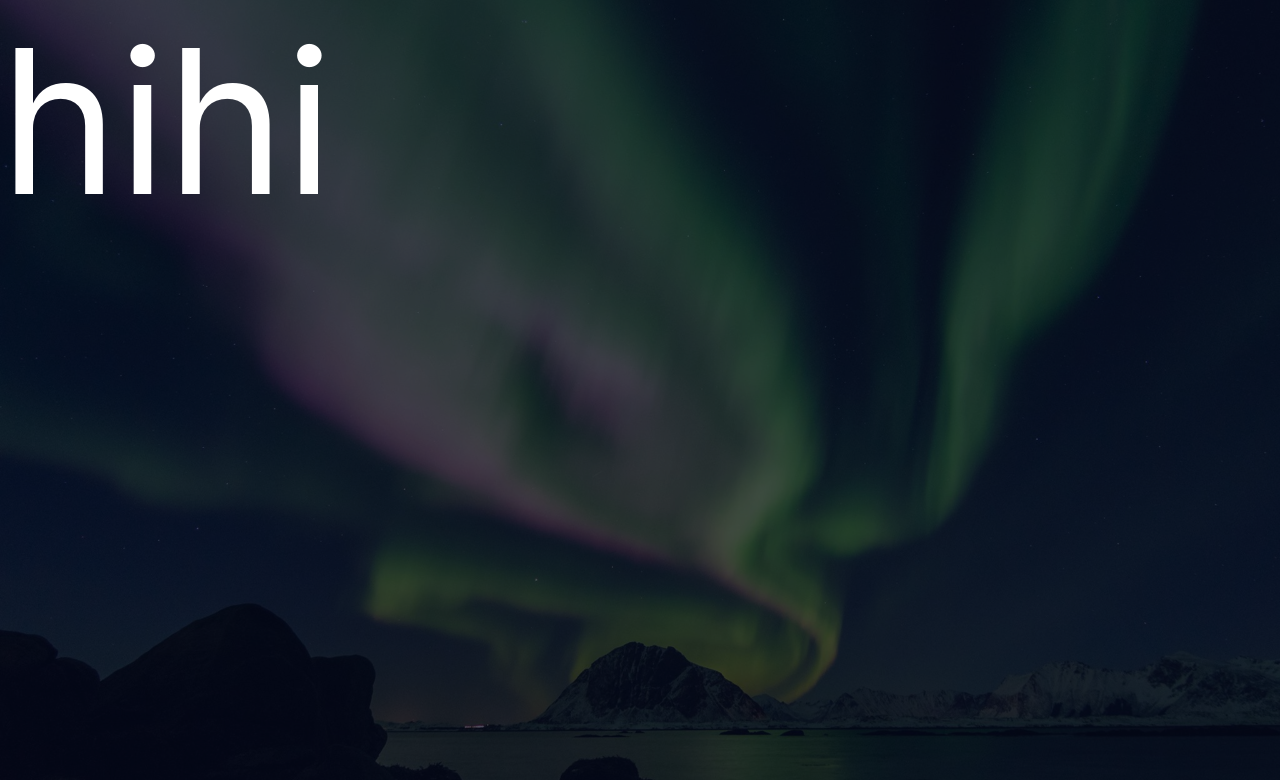
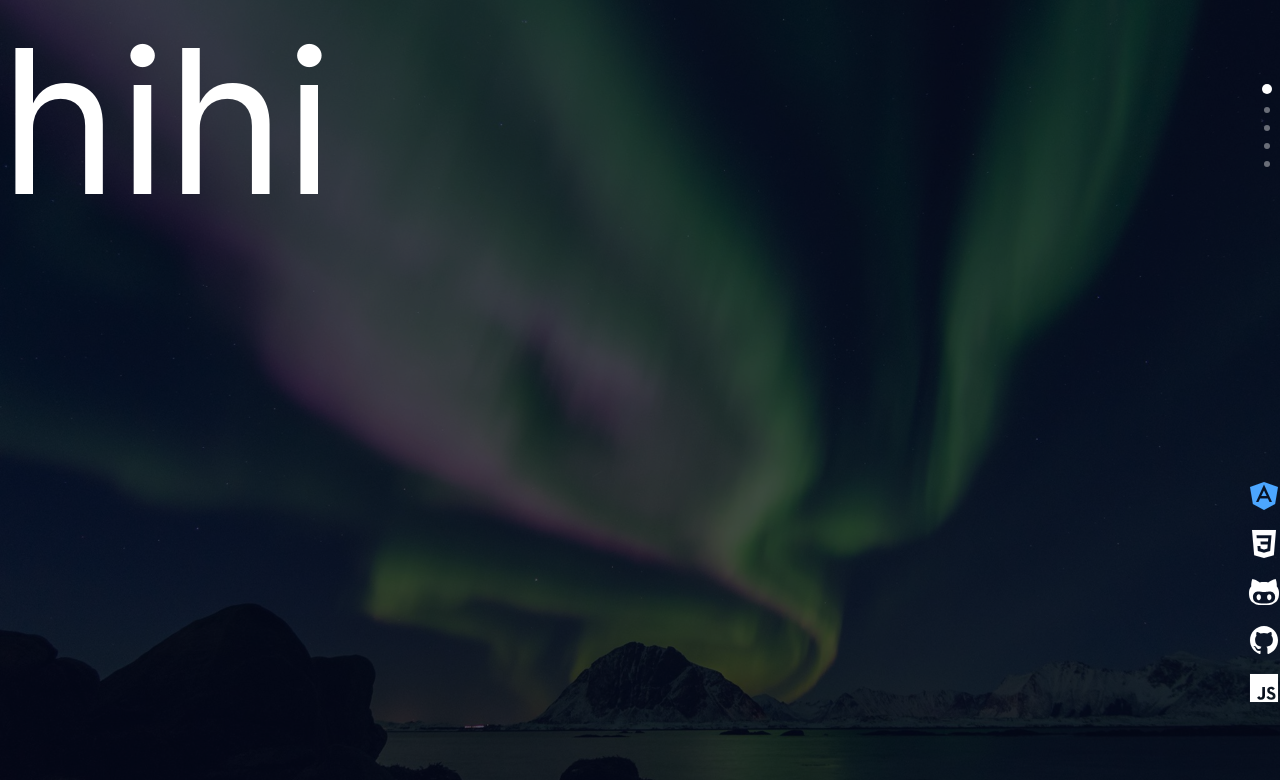
Before and after one commit to SatsiTek/satsi-event-FE, a React (Create React App) app: page / in a window 1280 px wide. Shown: the top 780 px of the page. Built offline with nearby package versions, Linux system fonts and the light colour scheme.

Commit message:
done slide

```diff
--- a/public/index.html
+++ b/public/index.html
@@ -39,5 +39,13 @@
       To begin the development, run `npm start` or `yarn start`.
       To create a production bundle, use `npm run build` or `yarn build`.
     -->
+    <script
+      type="module"
+      src="https://unpkg.com/ionicons@5.5.2/dist/ionicons/ionicons.esm.js"
+    ></script>
+    <script
+      nomodule
+      src="https://unpkg.com/ionicons@5.5.2/dist/ionicons/ionicons.js"
+    ></script>
   </body>
 </html>
--- /dev/null
+++ b/src/components/Sidebar/index.jsx
@@ -0,0 +1,43 @@
+import React from "react";
+import "./style.css";
+const Sidebar = ({ position, eventArray, handleClick }) => {
+  return (
+    <React.Fragment>
+      <div id="fp-nav-wrapper">
+        <div id="fp-nav" class="right" style={{ marginTop: "-56px" }}>
+          <ul>
+            {eventArray.map((event, index) => {
+              return (
+                <li>
+                  <a
+                    href={`#${event.href}`}
+                    onClick={() => handleClick(index)}
+                    class={position === index ? "active" : ""}
+                  >
+                    <span></span>
+                  </a>
+                </li>
+              );
+            })}
+          </ul>
+        </div>
+      </div>
+
+      <nav class="main-menu">
+        <ul class="links" id="qmenu">
+          {eventArray.map((event, index) => {
+            return (
+              <li class={position === index ? "active" : ""}>
+                <a href={`#${event.href}`} onClick={() => handleClick(index)}>
+                  {event.icon}
+                </a>
+              </li>
+            );
+          })}
+        </ul>
+      </nav>
+    </React.Fragment>
+  );
+};
+
+export default Sidebar;
--- /dev/null
+++ b/src/components/Sidebar/style.css
@@ -0,0 +1,95 @@
+#fp-nav-wrapper {
+  position: fixed;
+  top: 10%;
+  right: 0;
+  left: auto;
+  bottom: auto;
+  z-index: 100;
+}
+#fp-nav-wrapper #fp-nav {
+  position: relative;
+  margin-top: 0 !important;
+}
+#fp-nav.right,
+#fp-nav {
+  right: 0px;
+  margin-right: 32px;
+  position: absolute;
+  z-index: 2;
+  width: 100%;
+}
+ul,
+li {
+  list-style: none;
+  margin: 0;
+}
+#fp-nav ul li,
+.fp-slidesNav ul li {
+  height: 14px;
+  width: 100%;
+  margin: 4px;
+  margin-right: 0;
+}
+#fp-nav ul li a,
+.fp-slidesNav ul li a {
+  display: block;
+  position: relative;
+  z-index: 1;
+  width: 100%;
+  height: 100%;
+  cursor: pointer;
+  text-decoration: none;
+}
+#fp-nav ul li a span,
+.fp-slidesNav ul li a span {
+  border-radius: 50%;
+  position: absolute;
+  z-index: 1;
+  height: 6px;
+  width: 6px;
+  border: 0;
+  background: rgba(255, 255, 255, 0.4);
+  left: 50%;
+  top: 50%;
+  margin: -2px 0 0 -2px;
+  transition: all 0.1s ease-in-out;
+}
+#fp-nav ul li a.active span,
+#fp-nav ul li a.active:hover span {
+  margin-top: 0;
+  top: 0;
+  right: 0;
+  left: 45%;
+  width: 10px;
+  height: 10px;
+  background: white;
+  border-color: white;
+}
+.main-menu {
+  position: fixed;
+  top: auto;
+  right: 0;
+  left: auto;
+  bottom: 10%;
+  z-index: 100;
+  display: flex;
+}
+.main-menu ul li a {
+  text-align: center;
+  display: block;
+  height: 48px;
+  color: #ffffff;
+  font-size: 14px;
+  font-family: "Roboto", "Helvetica", sans-serif;
+  position: relative;
+  z-index: 1;
+}
+.main-menu ul li a ion-icon {
+  font-size: 32px;
+  vertical-align: middle;
+  transition: 0.3s;
+}
+.main-menu ul li a ion-icon:hover,
+.main-menu ul li.active a ion-icon {
+  color: #4ca6ff;
+}
--- a/src/components/Test1/index.jsx
+++ b/src/components/Test1/index.jsx
@@ -6,7 +6,7 @@ const Test1 = React.forwardRef((props, ref) => {
 
   return (
     <React.Fragment>
-      <div className="Test1" ref={ref}>
+      <div className="Test1" ref={ref} id={id}>
         {id}
       </div>
     </React.Fragment>
--- a/src/components/Wrapper/index.jsx
+++ b/src/components/Wrapper/index.jsx
@@ -1,23 +1,25 @@
 import React from "react";
+import Test1 from "../Test1/";
+import Sidebar from "../Sidebar";
 import "./Wrapper.css";
-import Test1 from "../Test1/";
 import _ from "lodash";
+
+const eventArray = [
+  { href: "hihi", icon: <ion-icon name="logo-angular"></ion-icon> },
+  { href: "hiha", icon: <ion-icon name="logo-css3"></ion-icon> },
+  { href: "hiho", icon: <ion-icon name="logo-octocat"></ion-icon> },
+  { href: "hihafaf", icon: <ion-icon name="logo-github"></ion-icon> },
+  { href: "concacon", icon: <ion-icon name="logo-javascript"></ion-icon> },
+];
+
 const Wrapper = () => {
   const [position, setPosition] = React.useState(0);
-  // const [y, setY] = React.useState(window.scrollY);
-
-  const length = 4;
+  const length = 5;
   const wrapperEls = React.useRef([]);
   const updatePosition = _.debounce((val) => {
     setPosition(val);
     console.log(position);
-  }, 300);
-  // const updateY = _.debounce((val) => {
-  //   setY(val);
-  // }, 200);
-  const updateHello = _.debounce((val) => {
-    console.log(val);
-  }, 200);
+  }, 150);
   const handleNavigation = React.useCallback(
     (e) => {
       let newPosition;
@@ -52,10 +54,16 @@ const Wrapper = () => {
   return (
     <React.Fragment>
       <div className="wrapper">
+        <Sidebar
+          position={position}
+          eventArray={eventArray}
+          handleClick={setPosition}
+        />
         <Test1 ref={(el) => (wrapperEls.current[0] = el)} id={"hihi"} />
         <Test1 ref={(el) => (wrapperEls.current[1] = el)} id={"hiha"} />
         <Test1 ref={(el) => (wrapperEls.current[2] = el)} id={"hiho"} />
         <Test1 ref={(el) => (wrapperEls.current[3] = el)} id={"hihafaf"} />
+        <Test1 ref={(el) => (wrapperEls.current[4] = el)} id={"concacon"} />
       </div>
     </React.Fragment>
   );
```
